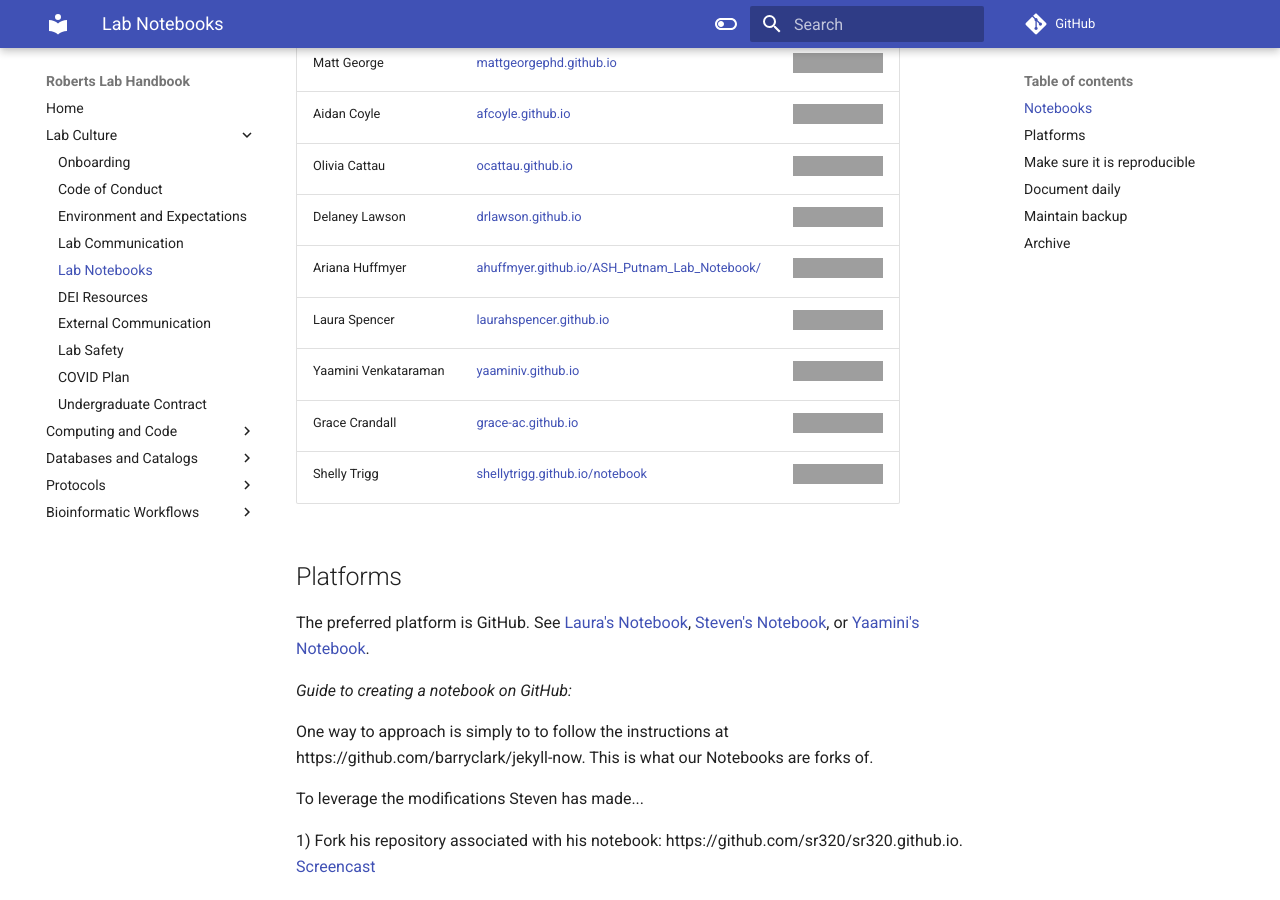
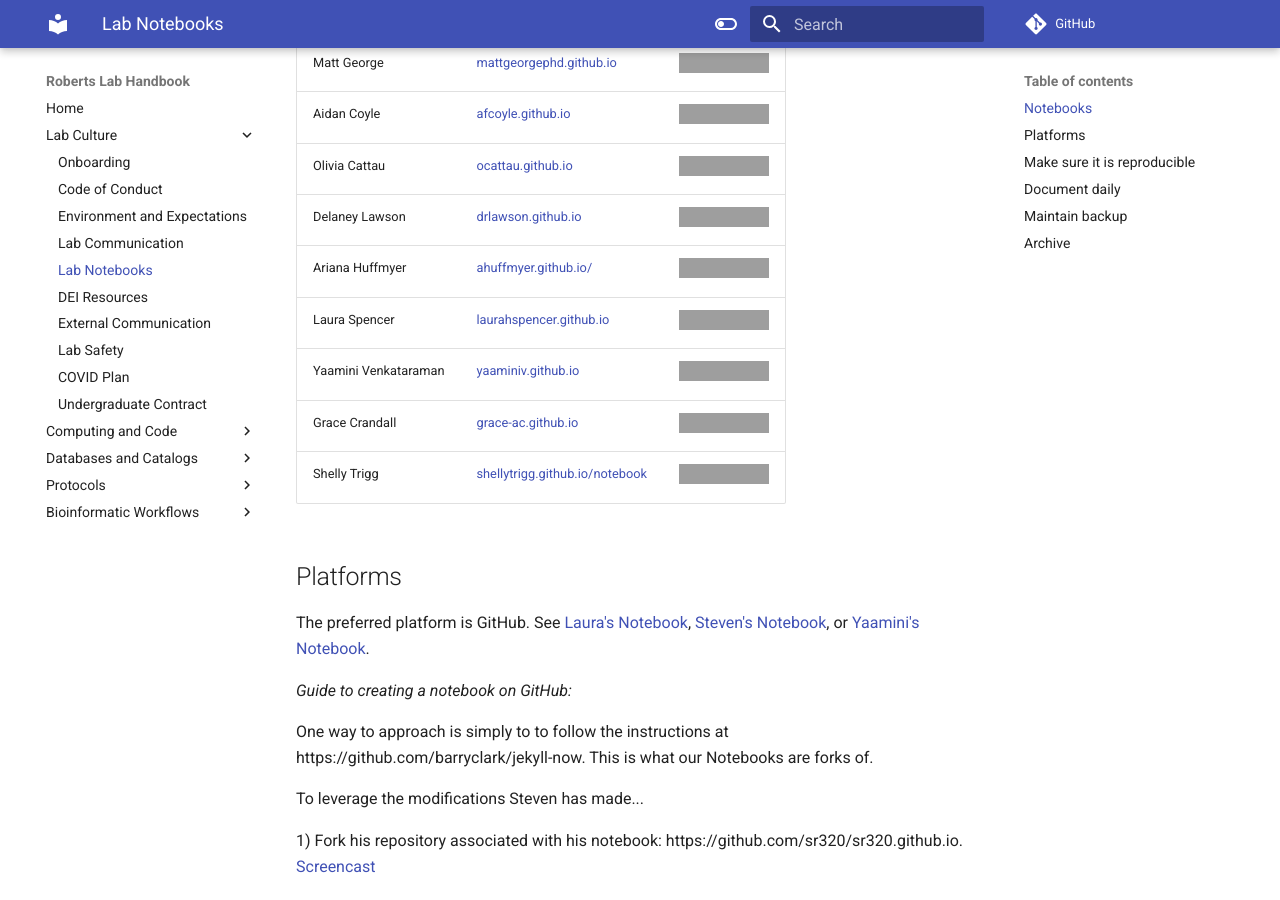
Before and after one commit to RobertsLab/resources, an MkDocs documentation site: the page built from docs/Lab-Notebooks.md, in a window 1280 px wide and 900 px high, scrolled down 549 px, cut to the strip 0-900 px from the top of the window. Built offline with MkDocs 1.6.1 and Material for MkDocs 9.7.7, drawn with Linux system fonts in a browser that asks for light colours; comment, search, counter and statistics services are not loaded; grey boxes are pictures that could not be loaded.

Commit message:
Update Lab-Notebooks.md

```diff
--- a/docs/Lab-Notebooks.md
+++ b/docs/Lab-Notebooks.md
@@ -13,7 +13,7 @@ Matt George | [mattgeorgephd.github.io](https://mattgeorgephd.github.io/notebook
 Aidan Coyle | [afcoyle.github.io](https://afcoyle.github.io) |   ![GitHub last commit](https://img.shields.io/github/last-commit/afcoyle/afcoyle.github.io)
 Olivia Cattau | [ocattau.github.io](https://ocattau.github.io)  | ![GitHub last commit](https://img.shields.io/github/last-commit/ocattau/ocattau.github.io)
 Delaney Lawson| [drlawson.github.io](https://drlawson.github.io)  | ![GitHub last commit](https://img.shields.io/github/last-commit/drlawson/drlawson.github.io)
-Ariana Huffmyer | [ahuffmyer.github.io/ASH_Putnam_Lab_Notebook/](https://ahuffmyer.github.io) | ![GitHub last commit](https://img.shields.io/github/last-commit/AHuffmyer/ASH_Putnam_Lab_Notebook)
+Ariana Huffmyer | [ahuffmyer.github.io/](https://ahuffmyer.github.io/ASH_Putnam_Lab_Notebook/) | ![GitHub last commit](https://img.shields.io/github/last-commit/AHuffmyer/ASH_Putnam_Lab_Notebook)
 Laura Spencer | [laurahspencer.github.io](https://laurahspencer.github.io/LabNotebook/)  | [![GitHub followers](https://img.shields.io/github/followers/laurahspencer.svg?style=social&label=Follow&maxAge=2592000)](https://github.com/laurahspencer)
 Yaamini Venkataraman | [yaaminiv.github.io](https://yaaminiv.github.io/) | [![GitHub followers](https://img.shields.io/github/followers/yaaminiv.svg?style=social&label=Follow&maxAge=2592000)](https://github.com/yaaminiv)
 Grace Crandall | [grace-ac.github.io](https://grace-ac.github.io/) |  [![GitHub followers](https://img.shields.io/github/followers/grace-ac.svg?style=social&label=Follow&maxAge=2592000)](https://github.com/grace-ac)
```
